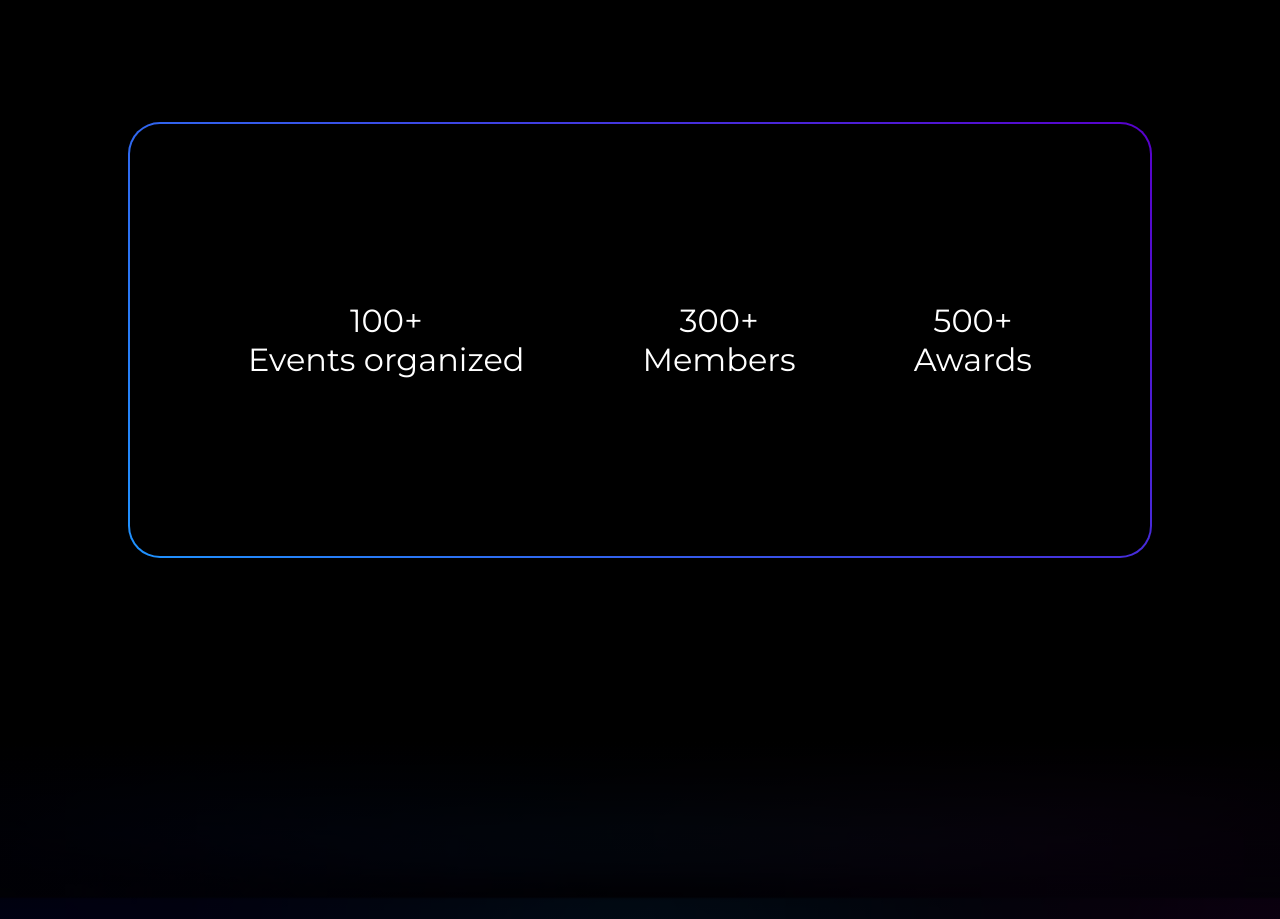
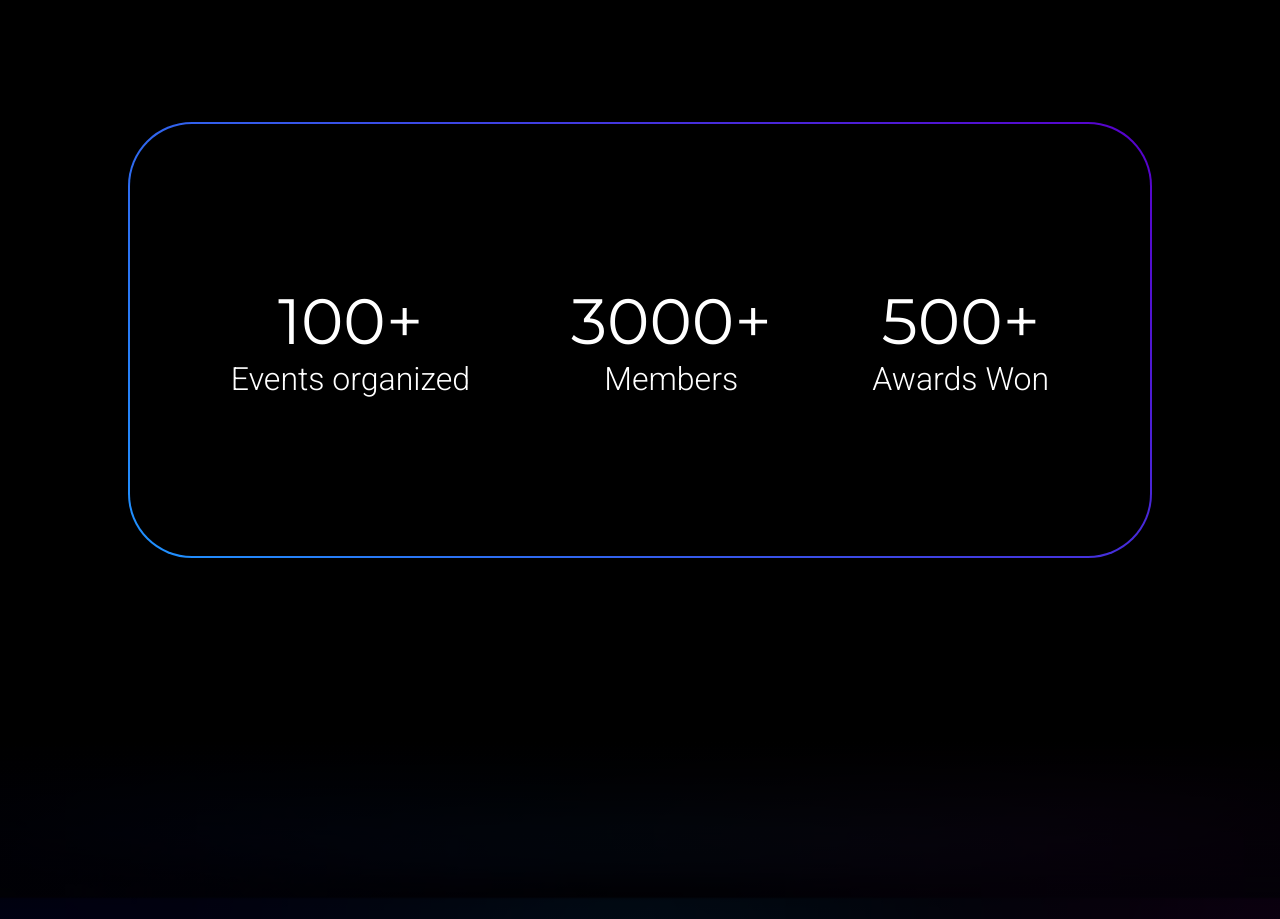
Before and after one commit to Anshuman1303/css-design-challenge, a plain HTML site: page index.html in a window 1280 px wide. Shown: the part 1660-2579 px from the top of the page. Drawn offline with nearby package versions, Linux system fonts and the light colour scheme.

Commit message:
added all sections

```diff
--- a/index.html
+++ b/index.html
@@ -72,16 +72,16 @@
       <section class="details" id="details">
         <div class="details-text">
           <div class="details-num">
-            <h2>100+</h2>
+            <h1>100+</h1>
             Events organized
           </div>
           <div class="details-num">
-            <h2>300+</h2>
+            <h1>3000+</h1>
             Members
           </div>
           <div class="details-num">
-            <h2>500+</h2>
-            Awards
+            <h1>500+</h1>
+            Awards Won
           </div>
         </div>
       </section>
--- a/style.css
+++ b/style.css
@@ -192,6 +192,7 @@ section {
   background: var(--bg);
 }
 .details-text {
+  font-size: 2em;
   width: 100%;
   height: 80%;
   border-radius: 2em;
@@ -205,9 +206,6 @@ section {
   -moz-border-radius: 2em;
   -ms-border-radius: 2em;
   -o-border-radius: 2em;
-}
-.details-num {
-  font: var(--heading);
 }
 /* FAQS */
 .faqs {
```
